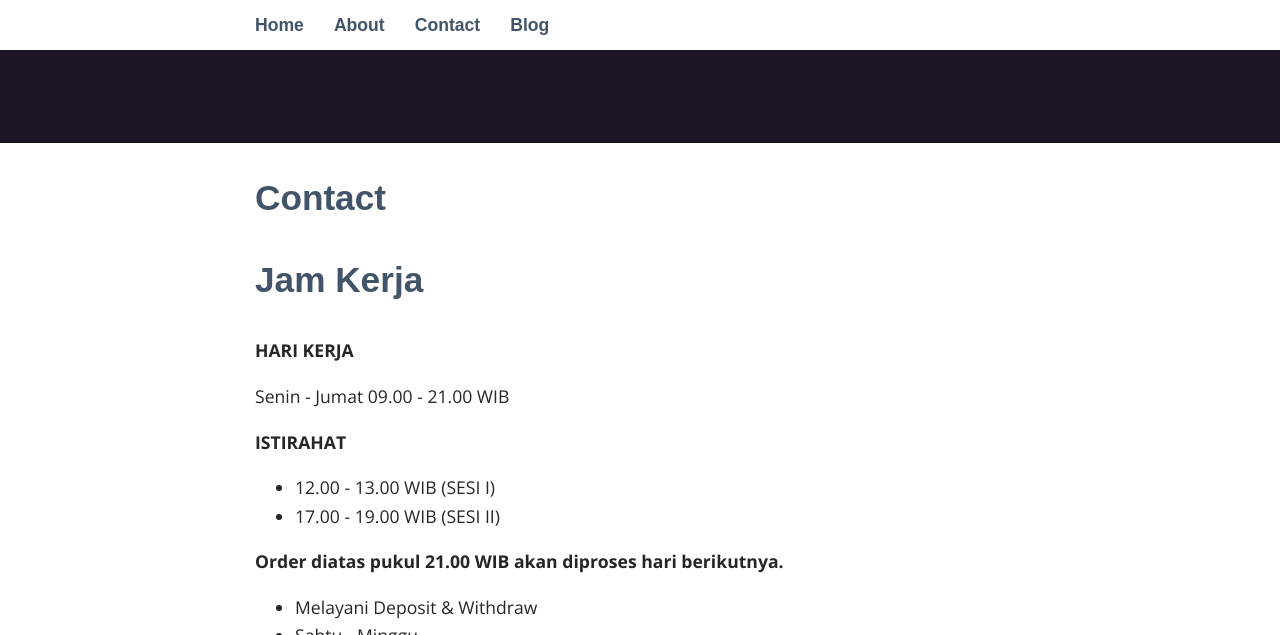
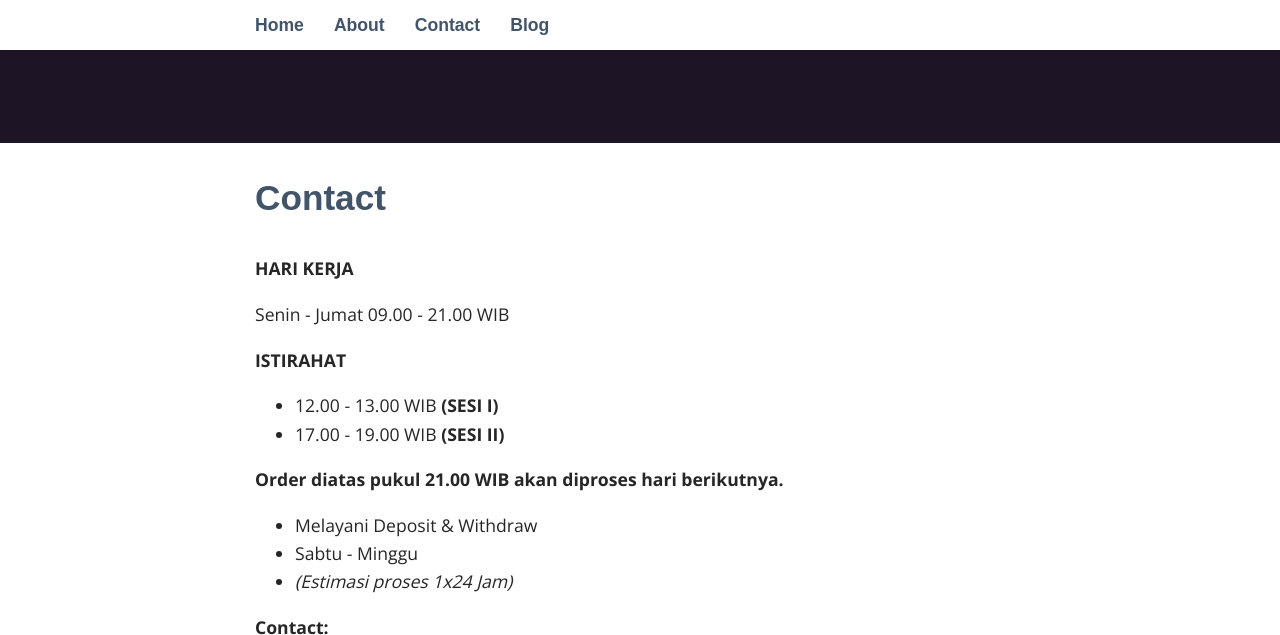
Before and after one commit to ibexnessindo/ibexnessindo.github.io, a Jekyll site: the page built from _pages/02_contact.md, in a window 1280 px wide and 900 px high, scrolled down 357 px, cut to the strip 0-635 px from the top of the window. Built offline with Jekyll 4.4.1, drawn with Linux system fonts in a browser that asks for light colours; some web fonts are replaced.

Commit message:
contact page again

```diff
--- a/_pages/02_contact.md
+++ b/_pages/02_contact.md
@@ -3,7 +3,6 @@ layout: page
 title: Contact
 permalink: /contact/
 ---
-## Jam Kerja
 **HARI KERJA**
 
 Senin - Jumat
@@ -11,8 +10,8 @@ Senin - Jumat
 
 **ISTIRAHAT**
 
-- 12.00 - 13.00 WIB (SESI I)
-- 17.00 - 19.00 WIB (SESI II)
+- 12.00 - 13.00 WIB **(SESI I)**
+- 17.00 - 19.00 WIB **(SESI II)**
 
 **Order diatas pukul 21.00 WIB akan diproses hari berikutnya.**
 
```
